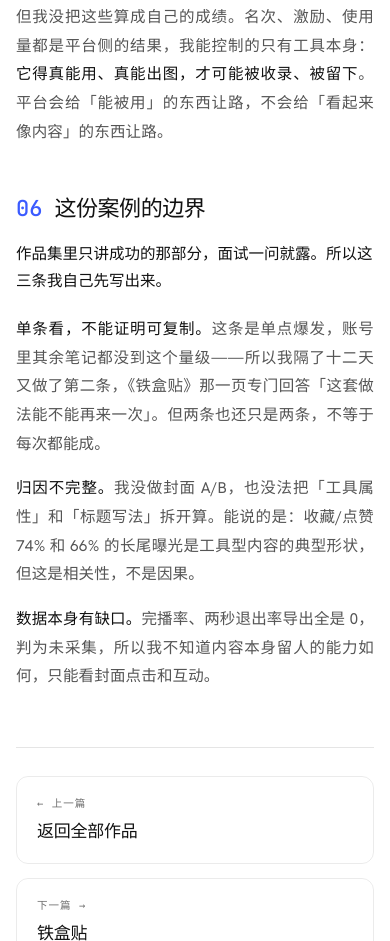
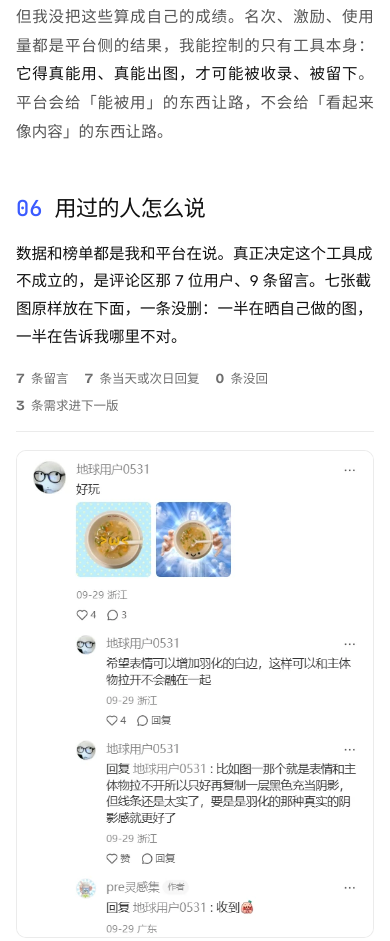
Before and after one commit to Jack028BOT/personal-website, a plain HTML site: page works/cute-face-grid.html in a window 390 px wide. Shown: the part 8535-9476 px from the top of the page. Drawn offline with Linux system fonts and the light colour scheme.

Commit message:
萌系贴详情页新增 06 用户侧：7 张评论区截图两列原图直出，含留言响应口径

```diff
--- a/assets/css/work-v2.css
+++ b/assets/css/work-v2.css
@@ -989,8 +989,62 @@
   background: color-mix(in srgb, var(--accent) 9%, transparent);
 }
 
+/* ---------- 用户侧：评论区截图（原图直出，两列） ----------
+   这里是整张评论截图，不裁不缩放变形：7 张高度从 405 到 732 不等，任何
+   「统一比例 + cover」的做法都会把边切掉（第一版就把布丁的 >ω 切了半截）。
+   所以用两列瀑布流：列宽一致、上沿对齐、每张完整，长短错落本身就是评论区
+   的样子。540 宽的截图缩到 380 显示，评价文字还剩 9px 左右，配上图注能读。 */
+.voice-wall {
+  columns: 2;
+  column-gap: 18px;
+  max-width: 780px;
+  margin: 4px 0 28px;
+}
+.voice-shot {
+  break-inside: avoid;
+  -webkit-column-break-inside: avoid;
+  page-break-inside: avoid;
+  margin: 0 0 18px;
+}
+.voice-shot img {
+  display: block;
+  width: 100%;
+  height: auto;
+  border: 1px solid var(--surface-border);
+  border-radius: 10px;
+  background: #fff;
+}
+[data-theme="dark"] .voice-shot img { border-color: var(--border); }
+
+/* 响应口径：一句话说清「回得快不快、有没有漏」，比埋进正文里有效 */
+.voice-stat {
+  display: flex;
+  flex-wrap: wrap;
+  gap: 4px 24px;
+  max-width: 780px;
+  margin: -2px 0 22px;
+  padding-bottom: 14px;
+  border-bottom: 1px solid var(--surface-border);
+  font-size: var(--fs-cap);
+  color: var(--grey3);
+}
+.voice-stat span { white-space: nowrap; }
+.voice-stat b {
+  margin-right: 3px;
+  font-family: var(--font-display);
+  font-size: 15px;
+  font-weight: 700;
+  color: var(--ink);
+  font-variant-numeric: tabular-nums;
+}
+
 /* ---------- 窄屏 ---------- */
 @media (max-width: 640px) {
+  .voice-stat { gap: 4px 16px; margin-bottom: 18px; }
+  .voice-stat b { font-size: 14px; }
+  /* 手机上两列只剩 165px 一张、截图里的字就没了，改为单列整幅 */
+  .voice-wall { columns: 1; column-gap: 0; margin-bottom: 22px; }
+  .voice-shot { margin-bottom: 14px; }
   /* 一列还是两列交给 auto-fit 判断，这里只管间距 */
   .boost-list { gap: 14px; margin-bottom: 22px; }
   .boost-item figcaption { font-size: 11.5px; }
--- a/works/cute-face-grid.html
+++ b/works/cute-face-grid.html
@@ -14,7 +14,7 @@
 <link rel="stylesheet" href="../assets/css/base.css?v=20261115-18">
 <link rel="stylesheet" href="../assets/css/deco.css?v=20261115-18">
 <link rel="stylesheet" href="../assets/css/work.css?v=20261115-18">
-<link rel="stylesheet" href="../assets/css/work-v2.css?v=20261115-18">
+<link rel="stylesheet" href="../assets/css/work-v2.css?v=20261115-24">
 </head>
 <body>
 <a class="skip-link" href="#content">跳到主要内容</a>
@@ -332,9 +332,47 @@
       </div>
     </section>
 
-    <!-- ⑩ 06 边界 -->
+    <!-- ⑩ 06 用户侧 -->
     <section class="work-section">
-      <h2 class="work-section-title"><span class="idx">06</span>这份案例的边界</h2>
+      <h2 class="work-section-title"><span class="idx">06</span>用过的人怎么说</h2>
+      <p class="work-lede">数据和榜单都是我和平台在说。真正决定这个工具成不成立的，是评论区那 7 位用户、<span class="nb">9 条留言</span>。七张截图原样放在下面，一条没删：一半在晒自己做的图，一半在告诉我哪里不对。</p>
+
+      <p class="voice-stat"><span><b>7</b> 条留言</span><span><b>7</b> 条当天或次日回复</span><span><b>0</b> 条没回</span><span><b>3</b> 条需求进下一版</span></p>
+
+      <div class="voice-wall">
+        <figure class="voice-shot">
+          <img src="../assets/img/shots/voice-c02.webp" alt="评论区截图：地球用户0531 说「好玩」并贴了两张自己做的图，紧接着补充建议——表情要加羽化白边，否则和主体物融在一起；作者当天回复「收到」" loading="lazy" decoding="async">
+        </figure>
+        <figure class="voice-shot">
+          <img src="../assets/img/shots/voice-c01.webp" alt="评论区截图：鱼饼说自己画了一张示意图，要求可以缩放主体，因为双手捧着的背景太大、主体看不见；作者当天回复「收到」" loading="lazy" decoding="async">
+        </figure>
+        <figure class="voice-shot">
+          <img src="../assets/img/shots/voice-c03.webp" alt="评论区截图：jasmine柚柚的日常 请求加上轻松熊的表情，作者当天回复「收到」，对方回「蹲蹲」等更新" loading="lazy" decoding="async">
+        </figure>
+        <figure class="voice-shot">
+          <img src="../assets/img/shots/voice-c04.webp" alt="评论区截图：懒得写名 贴了焦糖布丁问能不能做头像，作者次日回复「可以呀」，对方回「感谢」" loading="lazy" decoding="async">
+        </figure>
+        <figure class="voice-shot">
+          <img src="../assets/img/shots/voice-c05.webp" alt="评论区截图：升樱姣 只说了「好萌」，配了菠萝包和纸杯蛋糕两张自己做的图；作者回复收到" loading="lazy" decoding="async">
+        </figure>
+        <figure class="voice-shot">
+          <img src="../assets/img/shots/voice-c06.webp" alt="评论区截图：TOKURRAO 配一张巧克力蛋糕的图说「萌呀」；作者回复收到" loading="lazy" decoding="async">
+        </figure>
+        <figure class="voice-shot">
+          <img src="../assets/img/shots/voice-c07.webp" alt="评论区截图：千羽鹤 贴了烤翅和方形贴纸两张图，评语是「世界上最完美的工具」；作者回复收到" loading="lazy" decoding="async">
+        </figure>
+      </div>
+
+      <div class="work-body">
+        <p>回的都是「收到」和「可以呀」，看着敷衍，但对方能确认一件事：<strong>有人看见了</strong>。问头像的当场拿到授权，求表情包的那位接了一句「蹲蹲」——她开始等我的更新。</p>
+        <p>三条要改的留言里，有两条其实是同一件事：<strong>贴上去的元素和底图之间没有分离</strong>。边缘没羽化，阴影是硬的，主体比例也没被约束——所以在浅色底上会「融」，在满幅背景上会「挡」。第一位用户还自己给出了替代方案：<strong>「复制一层黑色充当阴影」</strong>。她试到没路了还在用，这条留言我看了很多遍。</p>
+        <p>这三条都进了下一版：表情加羽化白边、主体可缩放、素材补到用户能自己换。<strong>留言当天回、改动排期做</strong>——我没法当天改完，但每条都记下来了、都有回应。所以这些截图能证明的是工具真被用起来了；不能证明它已经没问题——最长的那两条留言都在挑毛病，那才是它现在的真实状态。</p>
+      </div>
+    </section>
+
+    <!-- ⑪ 07 边界 -->
+    <section class="work-section">
+      <h2 class="work-section-title"><span class="idx">07</span>这份案例的边界</h2>
       <p class="work-lede">作品集里只讲成功的那部分，面试一问就露。所以这三条我自己先写出来。</p>
       <div class="work-body">
         <p><strong>单条看，不能证明可复制。</strong>这条是单点爆发，账号里其余笔记都没到这个量级——所以我隔了十二天又做了第二条，<a href="tincase.html">《铁盒贴》</a>那一页专门回答「这套做法能不能再来一次」。但两条也还只是两条，不等于每次都能成。</p>
@@ -343,7 +381,7 @@
       </div>
     </section>
 
-    <!-- ⑪ 上下站 -->
+    <!-- ⑫ 上下站 -->
     <nav class="work-pager">
       <a class="pager-link pager-link--prev" href="../index.html">
         <span class="pager-dir">&larr; 上一篇</span>
```
Also changed, not shown: works/tincase.html (+1 -1 lines), assets/img/shots/voice-c01.webp (added), assets/img/shots/voice-c02.webp (added), assets/img/shots/voice-c03.webp (added), assets/img/shots/voice-c04.webp (added), assets/img/shots/voice-c05.webp (added), assets/img/shots/voice-c06.webp (added), assets/img/shots/voice-c07.webp (added).
